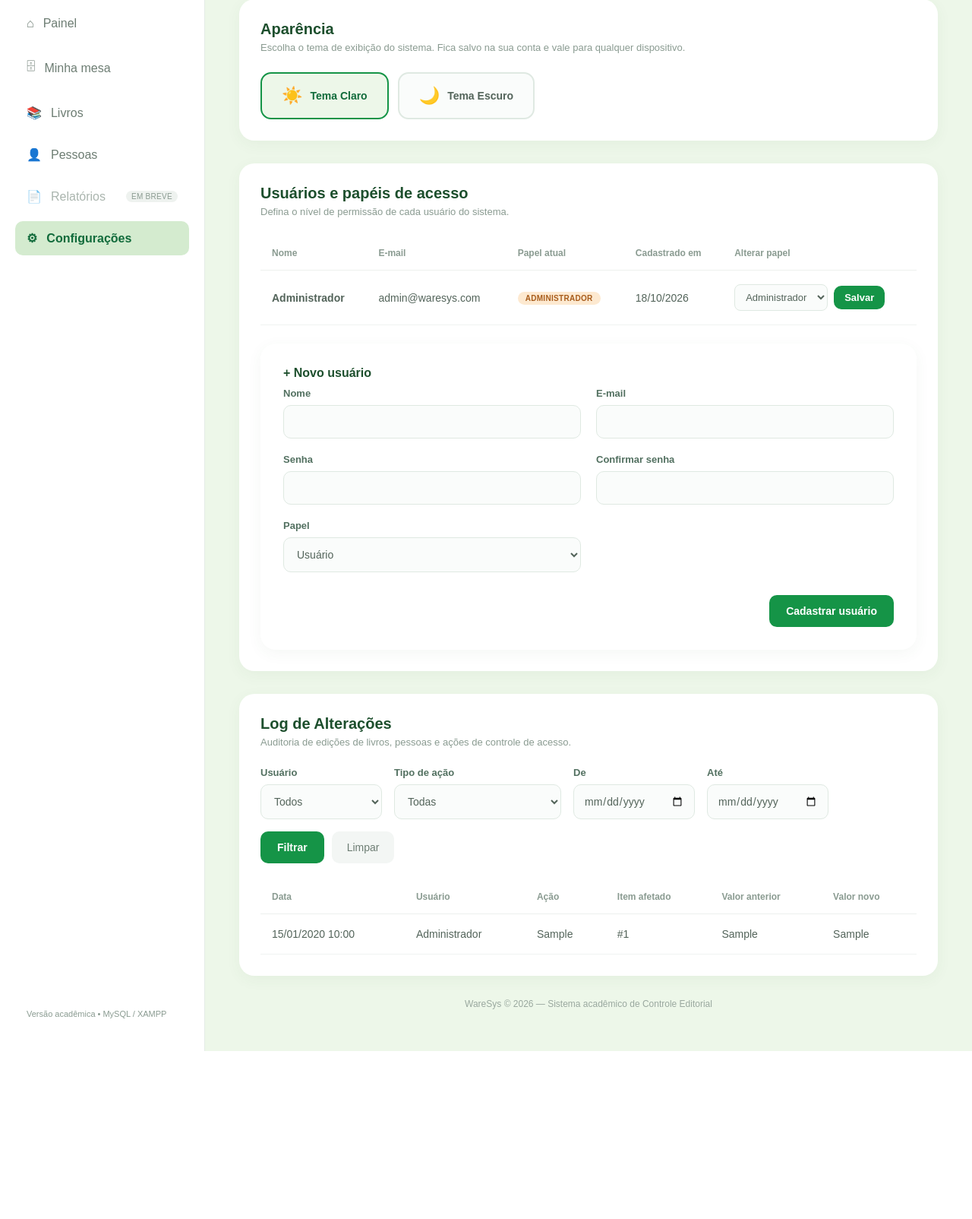
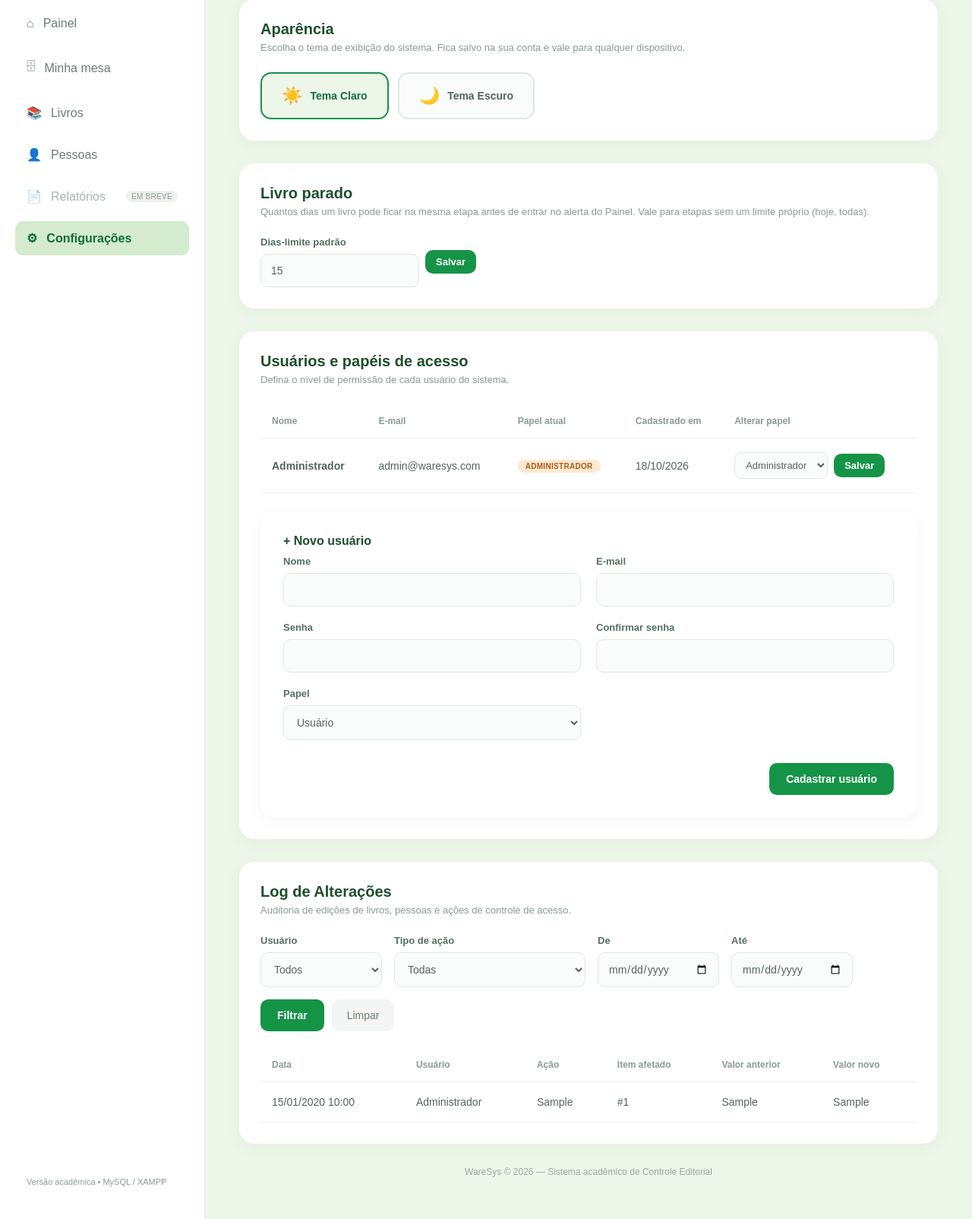
Before and after one commit to VictorRdaSL/Projeto_Interdisciplinar_26-27, a PHP site: page /configuracoes.php in a window 1280 px wide. Shown: the part 124-1728 px from the top of the page at 76% size. Before the commit the page ends 1507 px from the top, so only its background shows below. Run offline with PHP 8.4, Linux system fonts and the light colour scheme; a user stored in the database is signed in; data comes from the database, SQL or seed files in the repository; tables that the repository leaves empty hold one stand-in row (values such as "Sample post").

Commit message:
Adiciona alerta de livro parado no painel e dias-limite configuravel

```diff
--- a/SistemaEditorial/configuracoes.php
+++ b/SistemaEditorial/configuracoes.php
@@ -4,8 +4,10 @@ require_once __DIR__ . '/includes/permissoes.php';
 require_once __DIR__ . '/includes/csrf.php';
 require_once __DIR__ . '/config/database.php';
 require_once __DIR__ . '/includes/log.php';
+require_once __DIR__ . '/includes/alertas.php';
 
 $podeGerenciarUsuarios = usuarioTemPermissao('config.usuarios');
+$podeConfigurarDiasLimite = usuarioTemPermissao('config.dias_limite');
 $agindoComoAdmin = papelAtual() === 'admin';
 
 if ($_SERVER['REQUEST_METHOD'] === 'POST' && ($_POST['acao'] ?? '') === 'alterar_tema') {
@@ -21,6 +23,29 @@ if ($_SERVER['REQUEST_METHOD'] === 'POST' && ($_POST['acao'] ?? '') === 'alterar
             $stmt->execute();
             $_SESSION['usuario_tema'] = $novoTema;
             $_SESSION['flash'] = ['type' => 'sucesso', 'message' => 'Tema atualizado com sucesso.'];
+        }
+    }
+    header('Location: configuracoes.php');
+    exit;
+}
+
+if ($podeConfigurarDiasLimite && $_SERVER['REQUEST_METHOD'] === 'POST' && ($_POST['acao'] ?? '') === 'alterar_dias_limite') {
+    if (!csrf_validar($_POST['csrf_token'] ?? null)) {
+        $_SESSION['flash'] = ['type' => 'erro', 'message' => 'Sessão expirada. Tente novamente.'];
+    } else {
+        $novoDiasLimite = (int)($_POST['dias_limite_livro_parado'] ?? 0);
+        if ($novoDiasLimite <= 0) {
+            $_SESSION['flash'] = ['type' => 'erro', 'message' => 'Informe um número de dias maior que zero.'];
+        } else {
+            $diasLimiteAntigo = (string)buscarDiasLimiteGlobal($conn);
+            $stmt = $conn->prepare("UPDATE configuracoes SET valor = ? WHERE chave = 'dias_limite_livro_parado'");
+            $novoDiasLimiteStr = (string)$novoDiasLimite;
+            $stmt->bind_param('s', $novoDiasLimiteStr);
+            $stmt->execute();
+            if ($novoDiasLimiteStr !== $diasLimiteAntigo) {
+                registrarLog($conn, (int)$_SESSION['usuario_id'], 'config.editar_dias_limite', 'configuracao', 0, $diasLimiteAntigo, $novoDiasLimiteStr);
+            }
+            $_SESSION['flash'] = ['type' => 'sucesso', 'message' => 'Limite padrão de dias atualizado com sucesso.'];
         }
     }
     header('Location: configuracoes.php');
@@ -120,6 +145,8 @@ $usuarios = [];
 $r = $conn->query('SELECT id, nome, email, role, criado_em FROM usuarios ORDER BY nome');
 while ($row = $r->fetch_assoc()) $usuarios[] = $row;
 
+$diasLimiteAtual = buscarDiasLimiteGlobal($conn);
+
 // Log de auditoria: aberto a qualquer usuário logado (decisão confirmada no Passo 9).
 $logs = [];
 $filtroUsuario = (int)($_GET['filtro_usuario'] ?? 0);
@@ -144,6 +171,7 @@ $sqlLog = "
                WHEN l.entidade_tipo='usuario' THEN ue.nome
                WHEN l.entidade_tipo='etapa' THEN et.nome
                WHEN l.entidade_tipo='papel' THEN pa.nome
+               WHEN l.entidade_tipo='configuracao' THEN 'Configuração global'
                ELSE NULL
            END AS entidade_nome
     FROM log_alteracoes l
@@ -223,6 +251,22 @@ unset($_SESSION['flash']);
             </div>
         </form>
     </section>
+
+    <?php if ($podeConfigurarDiasLimite): ?>
+    <section class="painel" style="margin-top:30px;">
+        <div class="painel-topo">
+            <div><h2>Livro parado</h2><p>Quantos dias um livro pode ficar na mesma etapa antes de entrar no alerta do Painel. Vale para etapas sem um limite próprio (hoje, todas).</p></div>
+        </div>
+        <form method="post" class="form-papel">
+            <?= csrf_field() ?>
+            <input type="hidden" name="acao" value="alterar_dias_limite">
+            <div class="campo"><label for="dias_limite_livro_parado">Dias-limite padrão</label>
+                <input type="number" id="dias_limite_livro_parado" name="dias_limite_livro_parado" min="1" value="<?= (int)$diasLimiteAtual ?>" required>
+            </div>
+            <button type="submit" class="btn-salvar">Salvar</button>
+        </form>
+    </section>
+    <?php endif; ?>
 
     <?php if ($podeGerenciarUsuarios): ?>
     <section class="painel" style="margin-top:30px;">
--- /dev/null
+++ b/SistemaEditorial/includes/alertas.php
@@ -0,0 +1,50 @@
+<?php
+/**
+ * Alerta de livro parado — livro cuja movimentação atual está aberta há
+ * mais dias do que o limite da etapa (etapas.dias_limite) ou, quando esse
+ * limite é NULL, do que o padrão global (configuracoes.dias_limite_livro_parado).
+ */
+
+function buscarDiasLimiteGlobal(mysqli $conn): int
+{
+    $stmt = $conn->prepare("SELECT valor FROM configuracoes WHERE chave = 'dias_limite_livro_parado'");
+    $stmt->execute();
+    $row = $stmt->get_result()->fetch_assoc();
+    return $row ? (int)$row['valor'] : 15;
+}
+
+function buscarLivrosParados(mysqli $conn): array
+{
+    $limiteGlobal = buscarDiasLimiteGlobal($conn);
+
+    // Movimentação aberta é 1:1 por livro — join simples, sem agregação.
+    $stmt = $conn->prepare("
+        SELECT l.id, l.titulo, e.nome AS etapa_nome, e.dias_limite AS etapa_dias_limite,
+               e.rodadas_incluidas, u.nome AS responsavel_nome,
+               m.rodada, m.excedente, m.data_entrada
+        FROM livros l
+        JOIN etapas e ON e.id = l.etapa_atual_id
+        LEFT JOIN usuarios u ON u.id = l.responsavel_atual_id
+        JOIN movimentacoes m ON m.livro_id = l.id AND m.data_saida IS NULL
+        WHERE l.status NOT IN ('concluido', 'cancelado')
+    ");
+    $stmt->execute();
+    $r = $stmt->get_result();
+
+    // Calculado em PHP (DateTime::diff), não com DATEDIFF/NOW() do MySQL —
+    // mesma cautela de fuso já documentada em outras telas.
+    $agora = new DateTime();
+    $parados = [];
+    while ($row = $r->fetch_assoc()) {
+        $limite = $row['etapa_dias_limite'] !== null ? (int)$row['etapa_dias_limite'] : $limiteGlobal;
+        $diasParado = $agora->diff(new DateTime($row['data_entrada']))->days;
+        if ($diasParado > $limite) {
+            $row['dias_parado'] = $diasParado;
+            $row['limite_aplicado'] = $limite;
+            $parados[] = $row;
+        }
+    }
+
+    usort($parados, fn($a, $b) => $b['dias_parado'] <=> $a['dias_parado']);
+    return $parados;
+}
--- a/SistemaEditorial/includes/log.php
+++ b/SistemaEditorial/includes/log.php
@@ -45,6 +45,7 @@ const NOMES_ACOES_LOG = [
     'papel.criar'                  => 'Criou papel',
     'papel.editar'                 => 'Editou papel',
     'papel.desativar'              => 'Desativou papel',
+    'config.editar_dias_limite'    => 'Editou dias-limite de livro parado',
 ];
 
 function nomeAcaoLog(string $acao): string
--- a/SistemaEditorial/includes/permissoes.php
+++ b/SistemaEditorial/includes/permissoes.php
@@ -4,8 +4,8 @@ require_once __DIR__ . '/sessao.php';
 const PAPEIS_VALIDOS = ['admin', 'gerente', 'usuario'];
 
 const PERMISSOES_POR_PAPEL = [
-    'admin'   => ['livros.gerenciar', 'pessoas.gerenciar', 'relatorios.ver', 'livros.cancelar', 'config.usuarios'],
-    'gerente' => ['livros.gerenciar', 'pessoas.gerenciar', 'relatorios.ver', 'livros.cancelar', 'config.usuarios'],
+    'admin'   => ['livros.gerenciar', 'pessoas.gerenciar', 'relatorios.ver', 'livros.cancelar', 'config.usuarios', 'config.dias_limite'],
+    'gerente' => ['livros.gerenciar', 'pessoas.gerenciar', 'relatorios.ver', 'livros.cancelar', 'config.usuarios', 'config.dias_limite'],
     'usuario' => ['livros.gerenciar', 'pessoas.gerenciar', 'relatorios.ver'],
 ];
 
```
Also changed, not shown: SistemaEditorial/index.php (+32 -2 lines).
